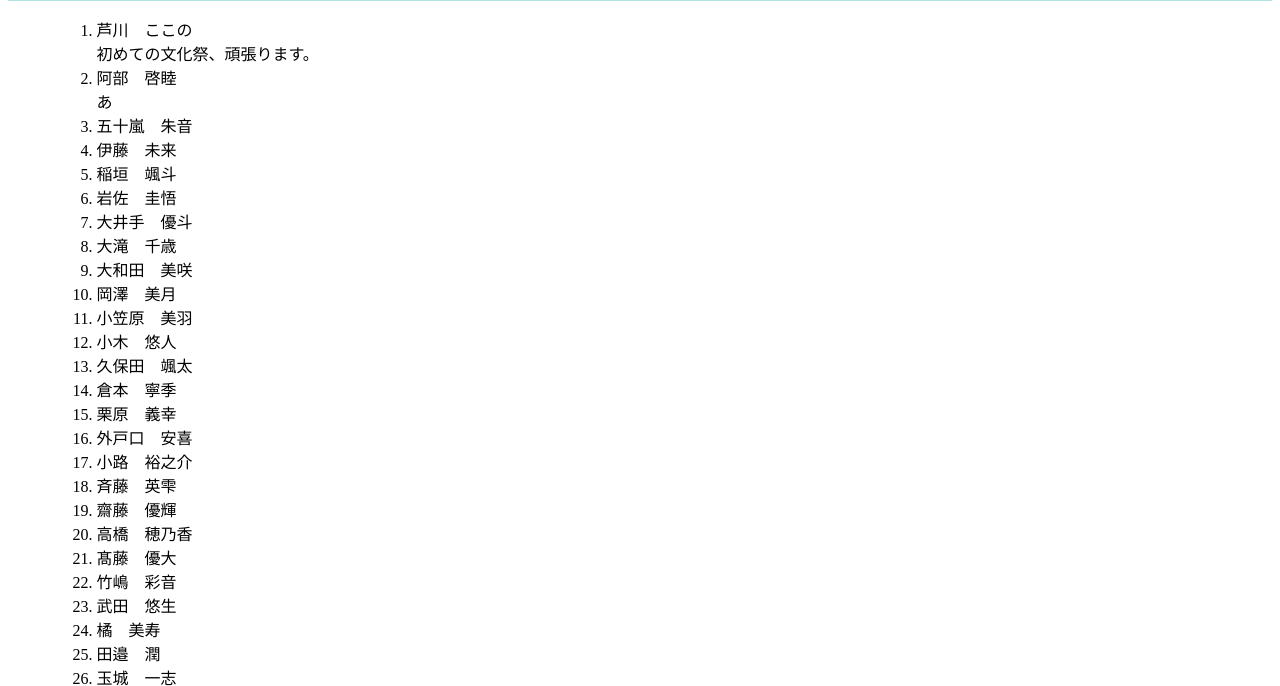
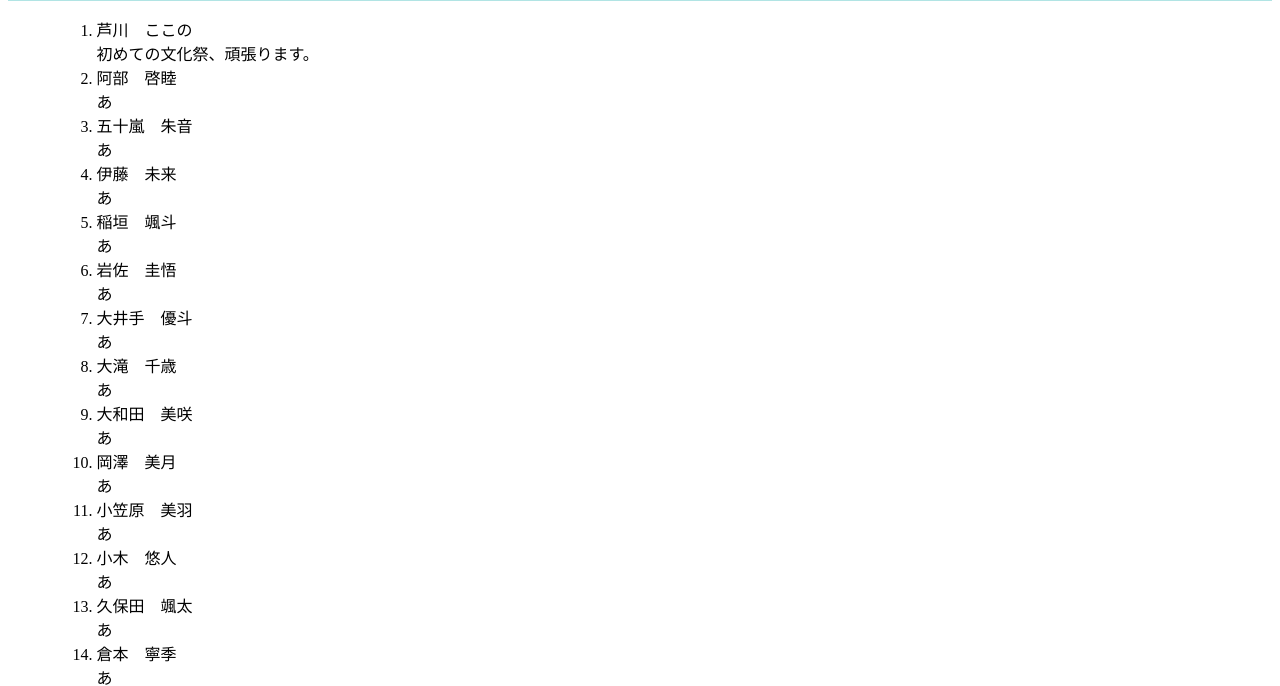
Before and after one commit to Kobutaemon/green_block_intro.io, a plain HTML site: page index.html in a window 1280 px wide. Shown: the part 652-1338 px from the top of the page. Drawn offline with Linux system fonts and the light colour scheme.

Commit message:
Update index.html

```diff
--- a/index.html
+++ b/index.html
@@ -18,79 +18,79 @@
               <li>阿部　啓睦</li>
 あ
               <li>五十嵐　朱音</li>
-
+あ
               <li>伊藤　未来</li>
-
+あ
               <li>稲垣　颯斗</li>
-
+あ
               <li>岩佐　圭悟</li>
-
+あ
               <li>大井手　優斗</li>
-
+あ
               <li>大滝　千歳</li>
-
+あ
               <li>大和田　美咲</li>
-
+あ
               <li>岡澤　美月</li>
-
+あ
               <li>小笠原　美羽</li>
-
+あ
               <li>小木　悠人</li>
-
+あ
               <li>久保田　颯太</li>
-
+あ
               <li>倉本　寧季</li>
-
+あ
               <li>栗原　義幸</li>
-
+あ
               <li>外戸口　安喜</li>
-
+あ
               <li>小路　裕之介</li>
-
+あ
               <li>斉藤　英雫</li>
-
+あ
               <li>齋藤　優輝</li>
-
+あ
               <li>高橋　穂乃香</li>
-
+あ
               <li>髙藤　優大</li>
-
+あ
               <li>竹嶋　彩音</li>
-
+あ
               <li>武田　悠生</li>
-
+あ
               <li>橘　美寿</li>
-
+あ
               <li>田邉　潤</li>
-
+あ
               <li>玉城　一志</li>
-
+あ
               <li>常磐　日和</li>
-
+あ
               <li>日景　世凪</li>
-
+あ
               <li>平川　晃誠</li>
-
+あ
               <li>平屋　耕汰</li>
-
+あ
               <li>藤田　舞</li>
-
+あ
               <li>堀　采太</li>
-
+あ
               <li>前本　珊瑚</li>
-
+あ
               <li>松永　大知</li>
-
+あ
               <li>宮川　えみり</li>
-
+あ
               <li>横田　遥香</li>
-
+あ
               <li>米内山　波音</li>
-
+あ
               <li>與那嶺　大一</li>
-
+あ
               <li>渡辺　匠郁</li>
-
+あ
             </ol>
           </div>
     </body>
```
